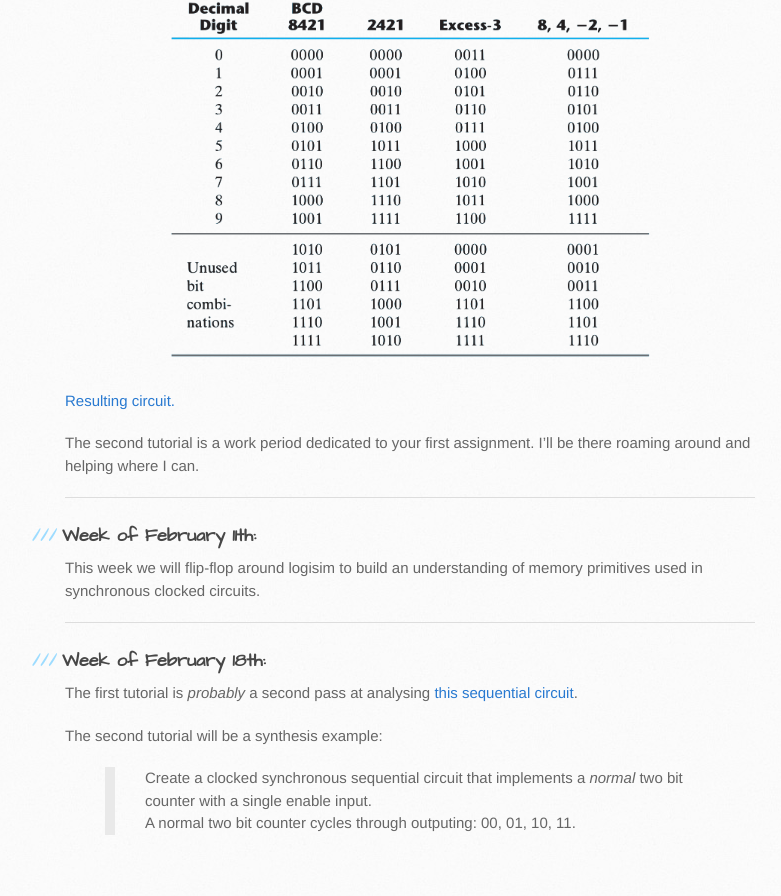
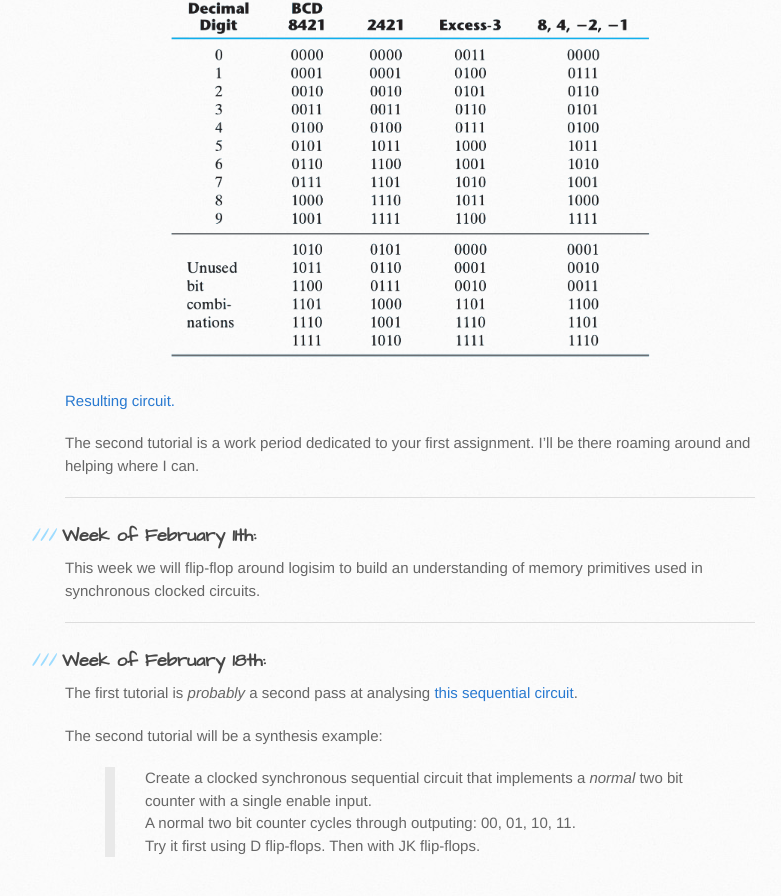
Before and after one commit to philstutorials/philstutorials.github.io, a Jekyll site: the page built from CPSC359W.md, in a window 1280 px wide and 900 px high, scrolled down 2633 px. Shown: the top 896 px of the window, without its empty margins (105-886 px from the left). Built offline with Jekyll 4.4.1, drawn with Linux system fonts in a browser that asks for light colours; our own code applies the rules of GitHub Pages for plain Markdown files.

Commit message:
Update CPSC359W.md

```diff
--- a/CPSC359W.md
+++ b/CPSC359W.md
@@ -85,3 +85,4 @@ The second tutorial will be a synthesis example:
  > two bit counter with a single enable input.
  > A normal two bit counter cycles through outputing:
  > 00, 01, 10, 11.
+ > Try it first using D flip-flops. Then with JK flip-flops.
```
